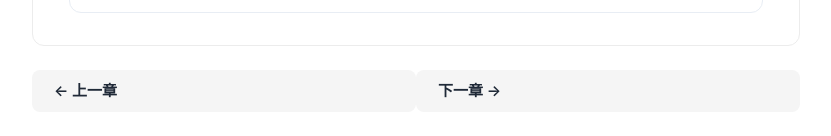
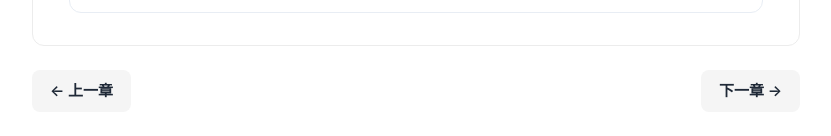
Before and after one commit to birne9/blog, a Vue app: page /#/grammar/content in a window 1280 px wide. Shown: the part 3412-3548 px from the top of the page, without its empty margins (224-1055 px from the left). Built offline with nearby package versions, Linux system fonts and the light colour scheme.

Commit message:
style: 语法章节页上一章/下一章改为紧凑胶囊按钮

```diff
--- a/src/views/grammar/content/index.vue
+++ b/src/views/grammar/content/index.vue
@@ -25,11 +25,11 @@
         </div>
 
         <div class="flex justify-between gap-[10px] md:gap-0 mt-6">
-            <div class="flex-1 text-center px-0 py-3 md:flex-auto md:text-left md:px-[22px] md:py-[10px] cursor-pointer text-[15px] font-semibold text-foreground bg-card rounded-card transition-colors duration-200 hover:bg-card-pressed"
+            <div class="self-start cursor-pointer px-[18px] py-[10px] text-[15px] font-semibold text-foreground bg-card rounded-card transition-colors duration-200 hover:bg-card-pressed"
                 :class="{ 'text-[#bbb] pointer-events-none': !hasPrev }" @click="goChapter(-1)">
                 ← 上一章
             </div>
-            <div class="flex-1 text-center px-0 py-3 md:flex-auto md:text-left md:px-[22px] md:py-[10px] cursor-pointer text-[15px] font-semibold text-foreground bg-card rounded-card transition-colors duration-200 hover:bg-card-pressed"
+            <div class="self-end cursor-pointer px-[18px] py-[10px] text-[15px] font-semibold text-foreground bg-card rounded-card transition-colors duration-200 hover:bg-card-pressed"
                 :class="{ 'text-[#bbb] pointer-events-none': !hasNext }" @click="goChapter(1)">
                 下一章 →
             </div>
```
